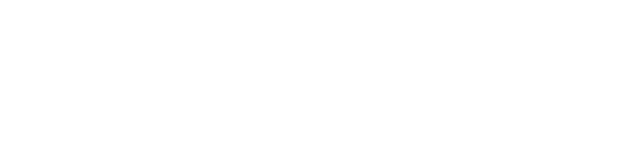
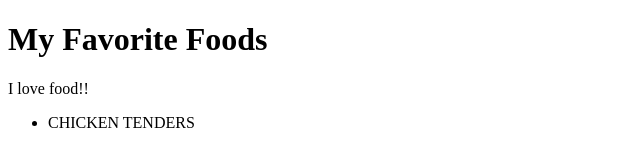
Before and after one commit to ChloeAS/ChloeAS.github.io, a plain HTML site: page chloeS.index.html in a window 1280 px wide. Shown: the whole page, without its empty margins (0-640 px from the left). Drawn offline with Linux system fonts and the light colour scheme.

Commit message:
Add files via upload

```diff
--- a/chloeS.index.html
+++ b/chloeS.index.html
@@ -1,10 +1,13 @@
 <!doctype html>
 <html>
 <head>
-
+<title>My Favorite Foods</title>
 </head>
 <body>
-
-
+<h1>My Favorite Foods</h1>
+<p>I love food!!</p>
+<ul>
+<li>CHICKEN TENDERS</li>
+</ul>
 </body>
 </html>
```
